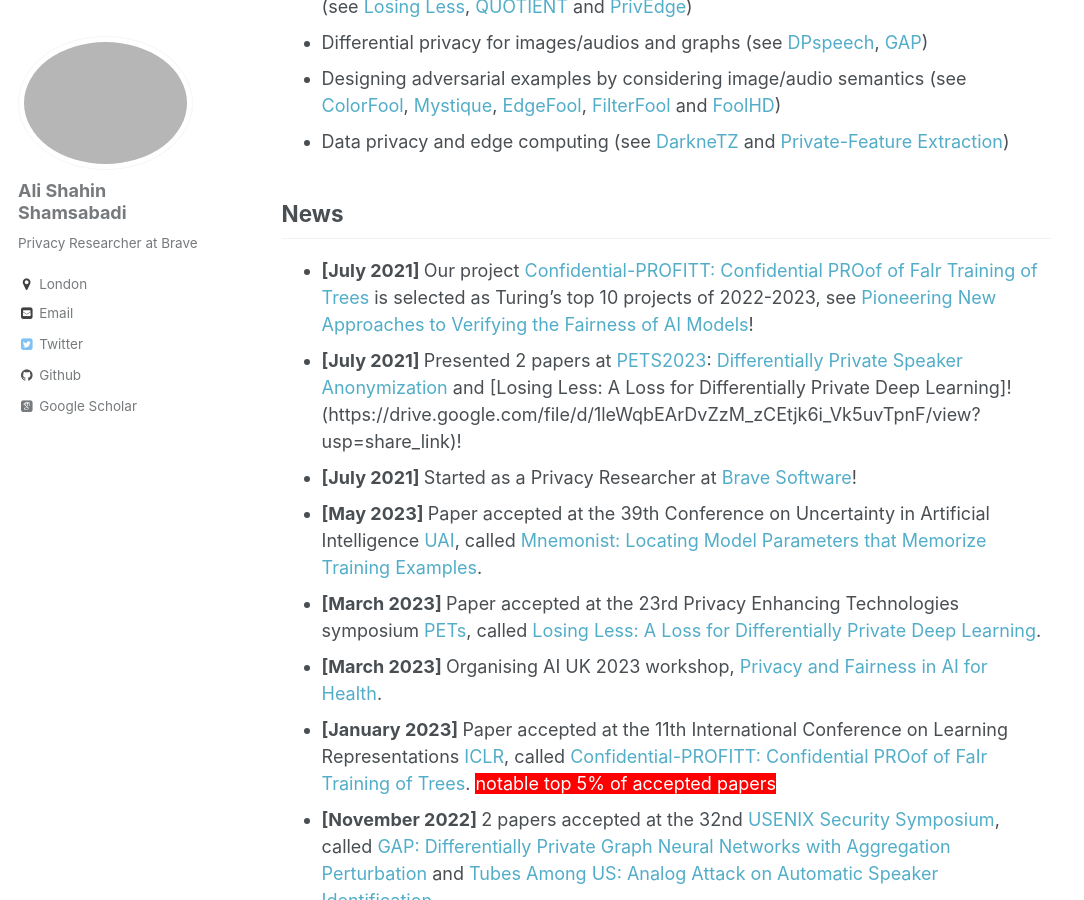
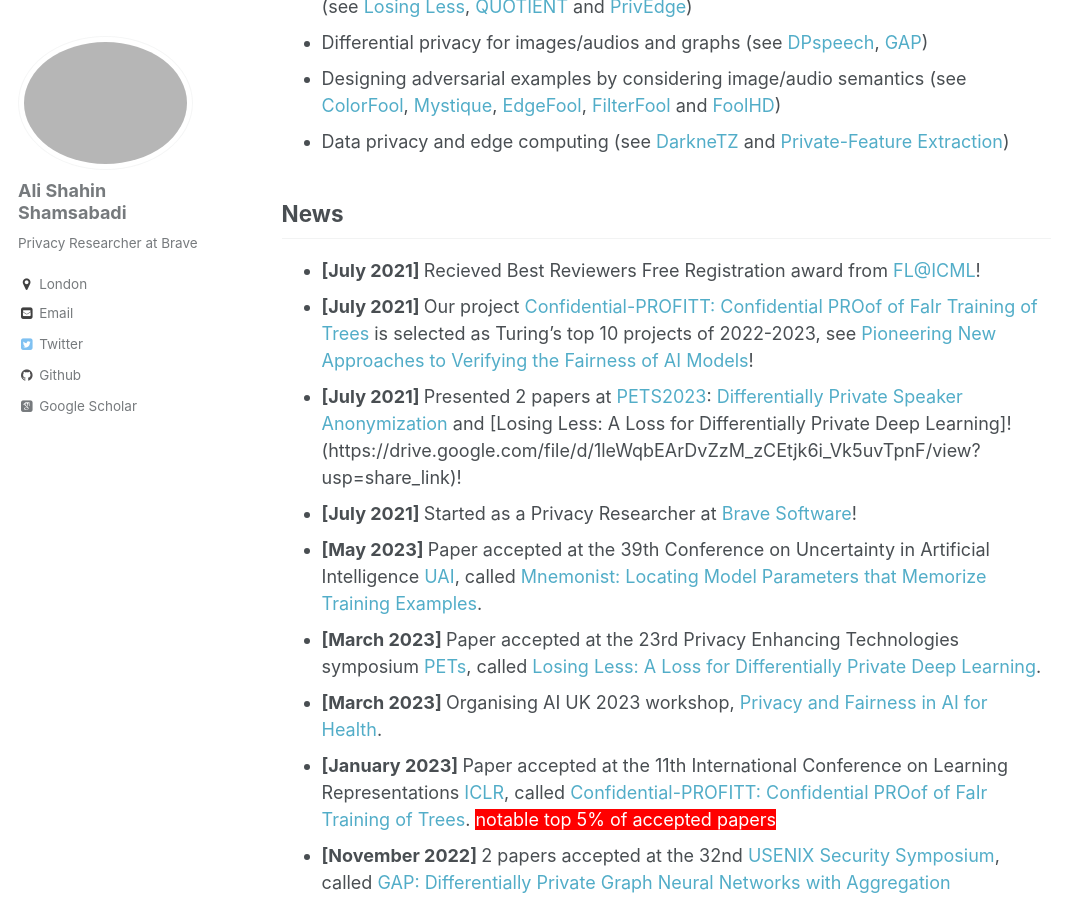
Before and after one commit to AliShahin/AliShahin.github.io, a Jekyll site: the page built from _pages/about.md, in a window 1280 px wide and 900 px high, scrolled down 736 px. Shown: the whole window, without its empty margins (0-1084 px from the left). Built offline with Jekyll 4.4.1, drawn with Linux system fonts in a browser that asks for light colours; some web fonts are replaced.

Commit message:
Update about.md

```diff
--- a/_pages/about.md
+++ b/_pages/about.md
@@ -22,6 +22,7 @@ My research has been published at top-tier conferences including NeurIPS, ICLR,
 - Data privacy and edge computing (see [DarkneTZ](https://arxiv.org/pdf/2004.05703) and [Private-Feature Extraction](https://arxiv.org/pdf/1802.03151.pdf))
 
 ## News
+- <b> [July 2021] </b> Recieved Best Reviewers Free Registration award from [FL@ICML](https://fl-icml2023.github.io/)!
 - <b> [July 2021] </b> Our project [Confidential-PROFITT: Confidential PROof of FaIr Training of Trees](https://openreview.net/forum?id=iIfDQVyuFD) is selected as Turing's top 10 projects of 2022-2023, see [Pioneering New Approaches to Verifying the Fairness of AI Models](https://t.co/I2b4PUPkbs)!
 - <b> [July 2021] </b> Presented 2 papers at [PETS2023](https://petsymposium.org/2023/): [Differentially Private Speaker Anonymization](https://drive.google.com/file/d/1s-da_nW0Rz-RJO6Rovo0qM8auvpOYTg8/view?usp=share_link) and [Losing Less: A Loss for Differentially Private Deep Learning]!(https://drive.google.com/file/d/1leWqbEArDvZzM_zCEtjk6i_Vk5uvTpnF/view?usp=share_link)!
 - <b> [July 2021] </b> Started as a Privacy Researcher at [Brave Software](https://brave.com)!
```
